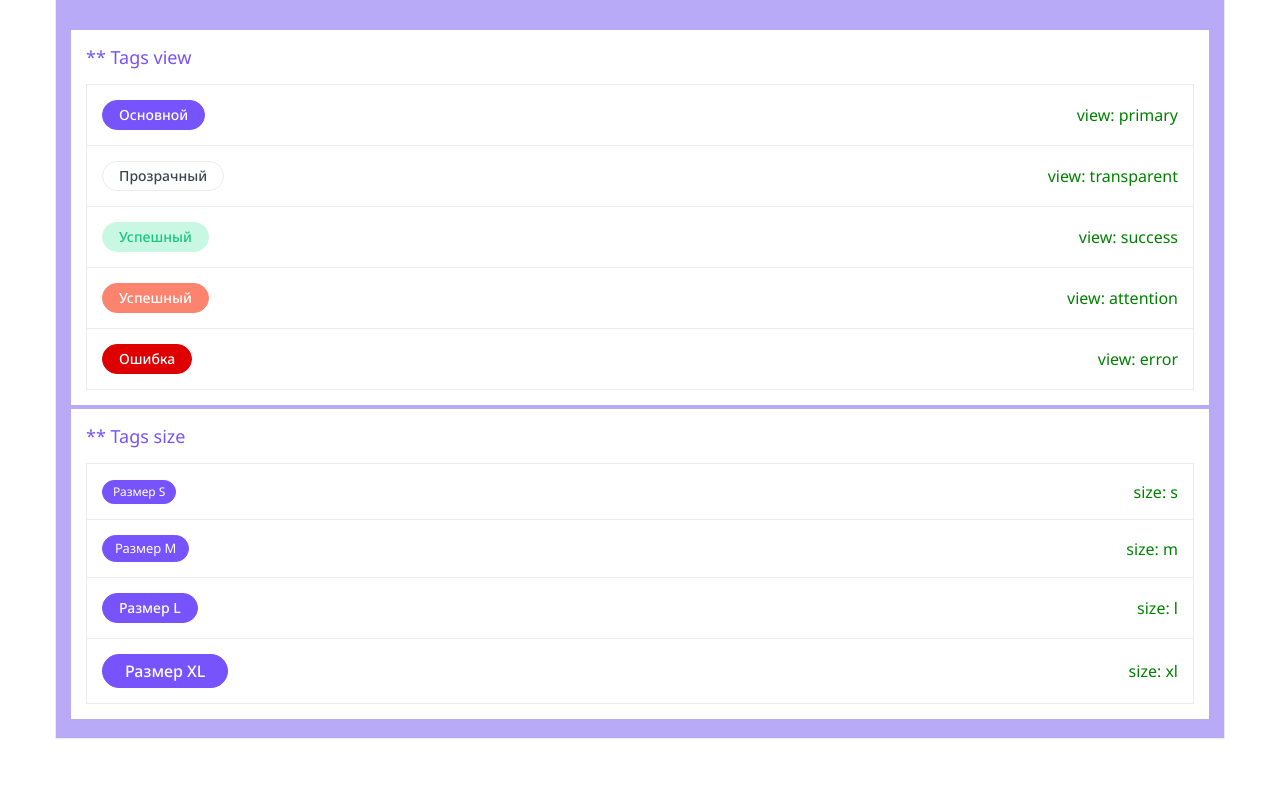
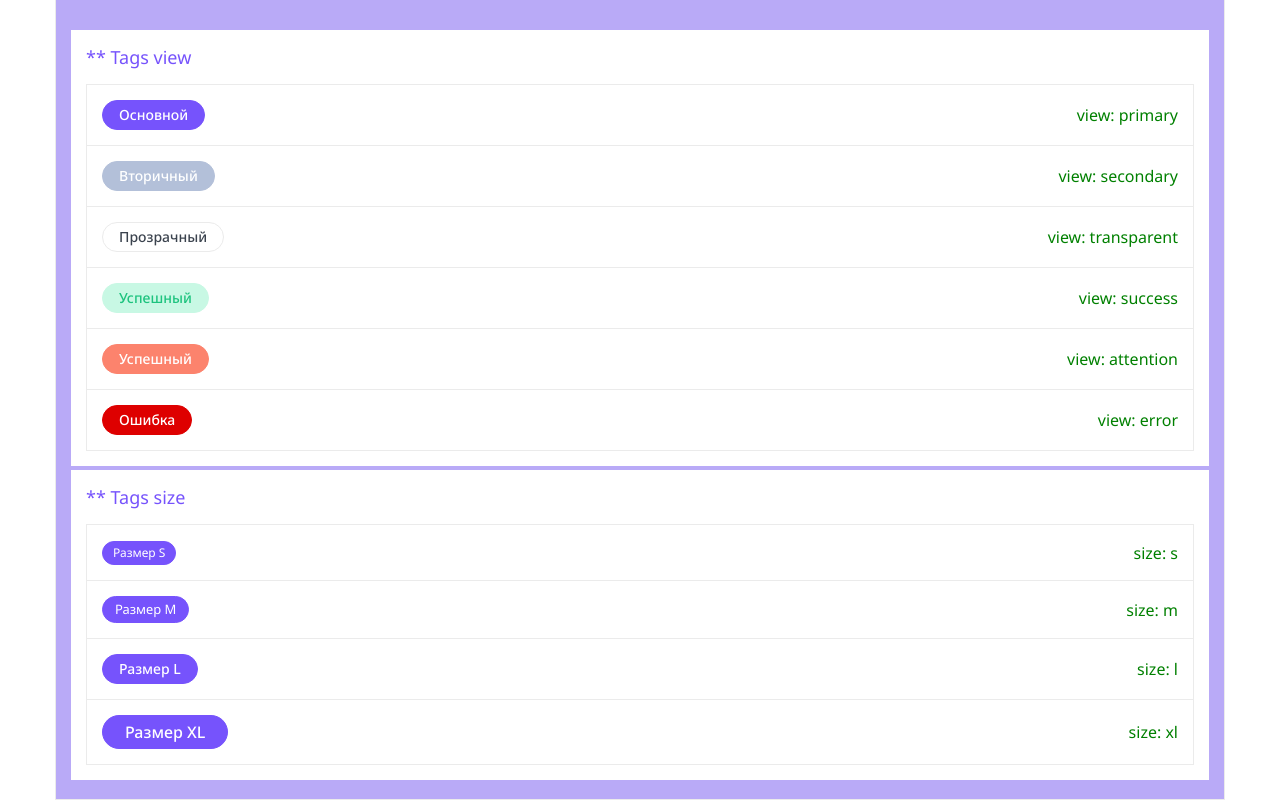
Before and after one commit to mr-scrpt/nextjs-top-app, a Next.js app: page /kit in a window 1280 px wide. Shown: the part 3254-4054 px from the top of the page. Before the commit the page ends 3993 px from the top, so only its background shows below. Built offline with nearby package versions, Linux system fonts and the light colour scheme.

Commit message:
implemented: tag secondary

```diff
--- a/components/Tag/Tag.module.css
+++ b/components/Tag/Tag.module.css
@@ -58,6 +58,12 @@
   background-color: var(--primary);
 }
 
+.tag.tag_view_secondary .tag__inner {
+  color: var(--light);
+  border-color: var(--secondary);
+  background-color: var(--secondary);
+}
+
 .tag.tag_view_transparent .tag__inner {
   color: var(--dark);
   border-color: var(--gray-light);
@@ -89,6 +95,10 @@
   background-color: var(--primary-light);
 }
 
+.tag.tag_view_secondary:hover .tag__inner {
+  background-color: var(--secondary-light);
+}
+
 .tag.tag_view_transparent:hover .tag__inner {
   background-color: var(--gray-light);
 }
--- a/components/Tag/Tag.props.ts
+++ b/components/Tag/Tag.props.ts
@@ -6,5 +6,5 @@ export interface TagProps
   HTMLDivElement>
   {
     size?: 's' | 'm' | 'l' | 'xl',
-    view?: 'primary' | 'transparent' | 'success' | 'attention' | 'error'
+    view?: 'primary' | 'secondary' | 'transparent' | 'success' | 'attention' | 'error'
   }
--- a/components/Tag/Tag.tsx
+++ b/components/Tag/Tag.tsx
@@ -9,6 +9,7 @@ export const Tag = ( { className, children, size='l', view='primary' }: TagProps
     [ styles.tag_size_xl ]: size === 'xl',
 
     [ styles.tag_view_primary ]: view === 'primary',
+    [ styles.tag_view_secondary ]: view === 'secondary',
     [ styles.tag_view_transparent ]: view === 'transparent',
     [ styles.tag_view_success ]: view === 'success',
     [ styles.tag_view_attention ]: view === 'attention',
--- a/kit/KitTag/KitTag.tsx
+++ b/kit/KitTag/KitTag.tsx
@@ -18,6 +18,10 @@ export const KitTag = ({ className } : KitTagProps):JSX.Element =>{
       >
         <KitRow name='view: primary'>
           <Tag>Основной</Tag>
+        </KitRow>
+
+        <KitRow name='view: secondary'>
+          <Tag view='secondary'>Вторичный</Tag>
         </KitRow>
 
         <KitRow name='view: transparent'>
--- a/styles/globals.css
+++ b/styles/globals.css
@@ -36,6 +36,8 @@ a {
   --primary: #7653FC;
   --primary-light: #896CFB;
   --primary-light-2: #B9AAF7;
+  --secondary: #B3C0D9;
+  --secondary-light: #C0C9D8;
   --accept: #1DC37E;
   --accept-light: #C8F8E4;
   --error: #DE0000;
```
